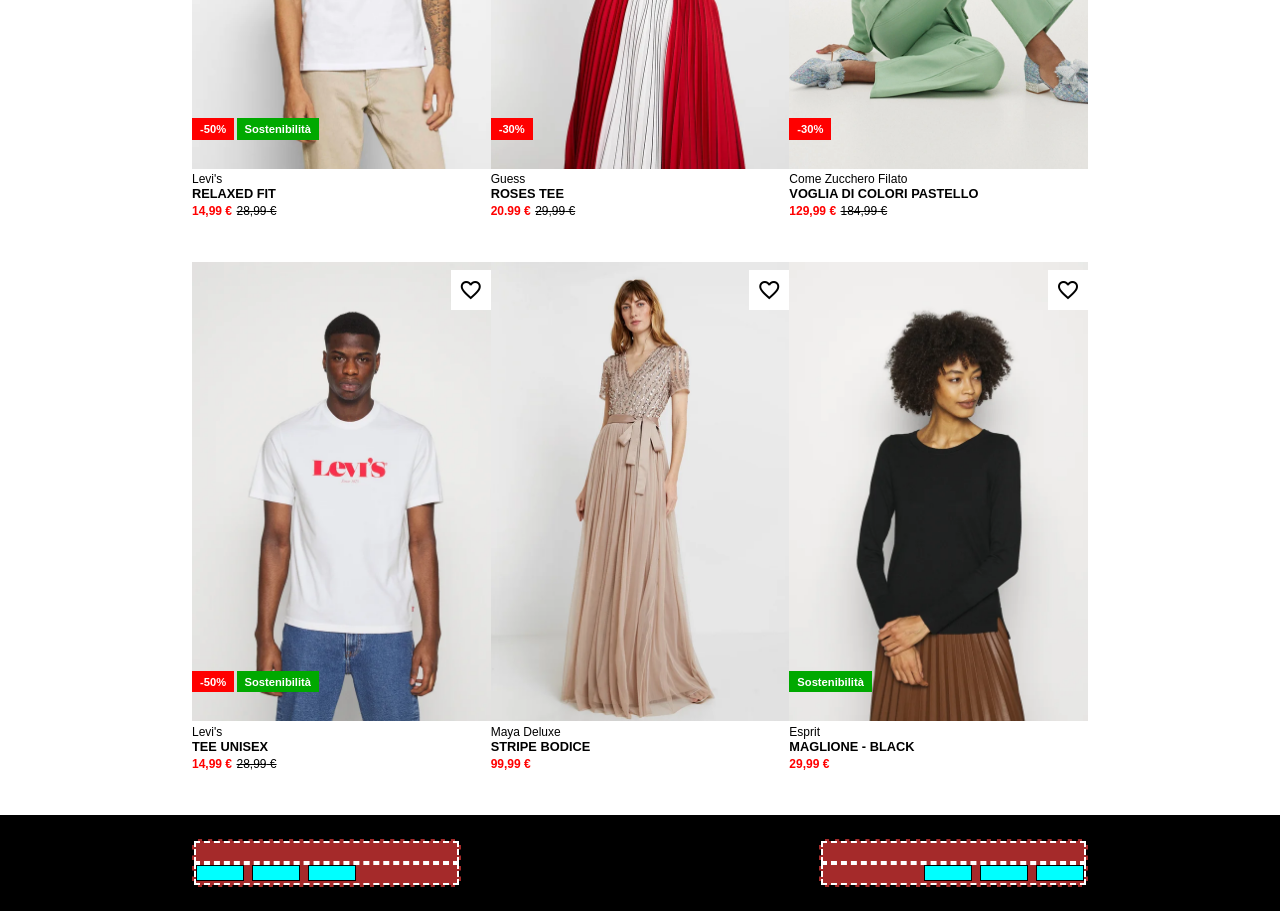
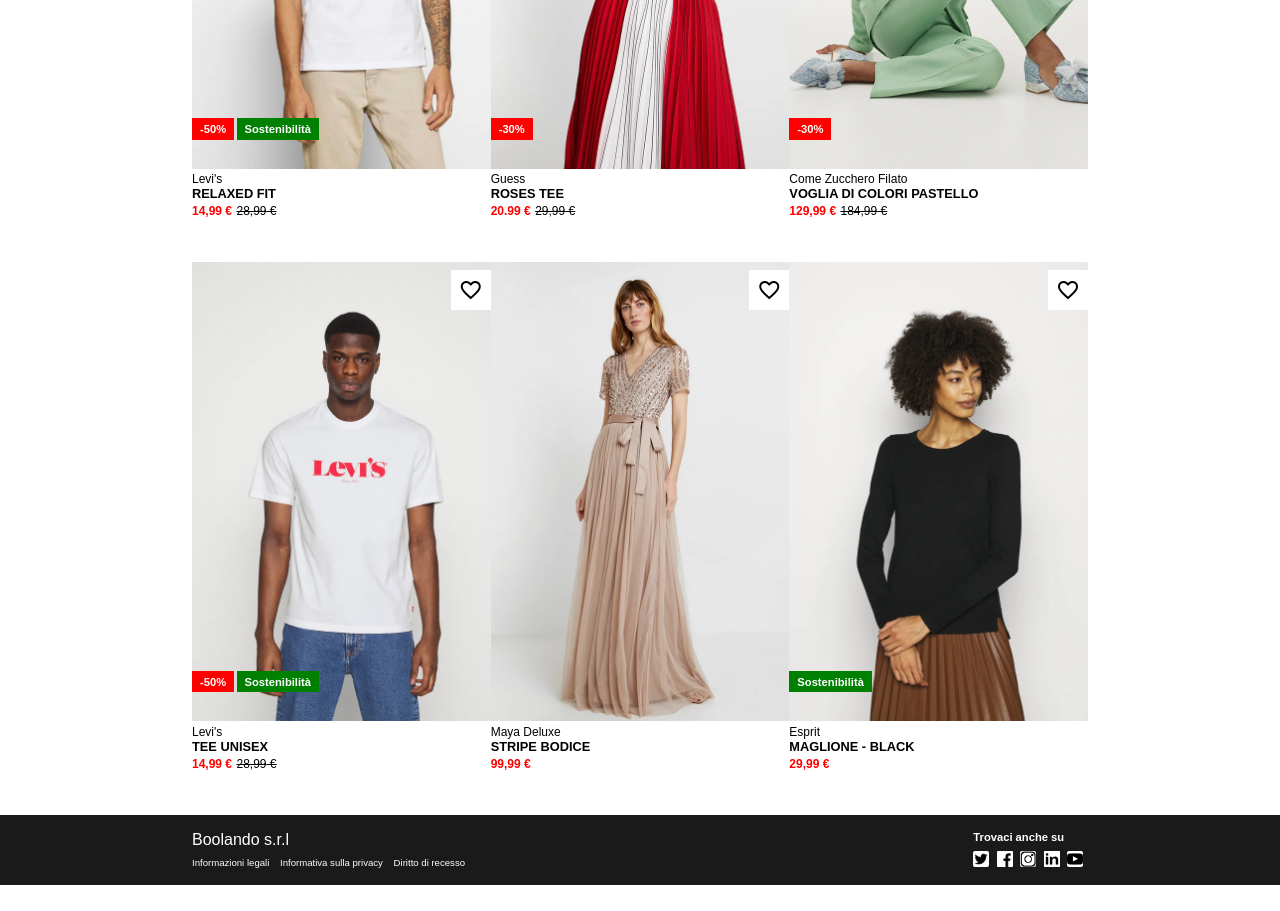
Before and after one commit to RenatoFringuello/esercizio-19-10, a plain HTML site: page index.html in a window 1280 px wide. Shown: the part 380-1291 px from the top of the page. After the commit the page ends 1265 px from the top, so only its background shows below. Drawn offline with Linux system fonts and the light colour scheme.

Commit message:
implement footer

```diff
--- a/css/style.css
+++ b/css/style.css
@@ -73,7 +73,7 @@ label.favourite::after{/*collegato al input tramite il for="input id"*/
     cursor: pointer;
 }
 input[type="checkbox"]:checked + label.favourite:hover::after{/*quando input è "checked" seleziona la fine del primo label posizionato subito dopo quando c'è il mouse sopra (scusate il trip mentale, ne vale la pena)*/
-    color:red;
+    color:#ff0000;
 }
 input[type="checkbox"] { /*nascondo il checkbox*/
     display: none;
@@ -89,7 +89,7 @@ input[type="checkbox"]:checked + label.favourite::after {/*quando input è "chec
     bottom:2rem;
 }
 .discount::before{
-    background-color: red;
+    background-color: #ff0000;
     margin-right:0.15rem;
     padding: 0.3rem 0.5rem
 }
@@ -101,7 +101,7 @@ input[type="checkbox"]:checked + label.favourite::after {/*quando input è "chec
 }
 .eco::after{
     content: 'Sostenibilità';
-    background-color: #00a900;
+    background-color: #008000;
     padding: 0.3rem 0.5rem;
 }
 
@@ -127,23 +127,45 @@ footer.product-desc{
     text-decoration: line-through;
 }
 .real-price{
-    color:red;
+    color:#ff0000;
     font-weight: bold;
 }
 
 /* ------------------------------- FOOTER ------------------------------ */
 footer:not(main footer){
-    background-color: black;
+    background-color: #1a1a1a;
     color:white;
-    padding: 1.5rem 0;
+    padding: 1rem 0;
+}
+.credits-info,
+.socials-container{
+    margin-top: 0.5rem;
+    font-size: 0.6rem;
 }
 
-section.credits,
-section.socials{
-    flex-basis: 30%;
-    height: 3rem;
-    background-color: brown;
+section.socials nav a{
+    display: inline-block;
+    background-color: white;
+    border-radius: 2px;
+    margin-right: 0.3rem;
+    width: 1rem;
+    height: 1rem;
 }
+section.socials nav a:not(.invert) img{
+    filter: brightness(0) contrast(1);
+    -webkit-filter: brightness(0) contrast(1);
+}
+section.socials nav a.invert{
+    background-color: black;
+}
+section.socials nav a#ln img{
+    filter: invert(1);
+}
+section.socials nav a#face{
+    background-color: black;
+}
+
+
 
 /* ------------------------------- CLASSES ------------------------------ */
 .container{
@@ -228,22 +250,3 @@ article.articles-product:hover #mayadlx-dress{
 article.articles-product:hover #esprit-sweater{
     background-image: url('../img/6b.webp');
 }
-
-/* da canmcellare */
-    /* crazy border */
-footer > section > section{
-    border: 2px dashed black;
-}
-
-footer > section > section > *{
-    height: 50%;
-    border: 2px dashed white;
-}
-footer nav a{
-    display: inline-block;
-    height: 1rem;
-    width: 3rem;
-    background-color: aqua;
-    border: 1px solid black;
-    margin: 0 0.5rem 0 0;
-}
--- a/index.html
+++ b/index.html
@@ -155,15 +155,23 @@
         <footer>
             <section class="container flex-between-center">
                 <section class="credits">
-                    <div class="brand"></div>
+                    <div class="brand">Boolando s.r.l</div>
                     <nav class="credits-info">
-                        <a href=""></a><a href=""></a><a href=""></a>
+                        <a href="#">Informazioni legali</a>
+                        <a href="#">Informativa sulla privacy</a>
+                        <a href="#">Diritto di recesso</a>
                     </nav>
                 </section>
                 <section class="socials">
-                    <div class="title"></div>
-                    <nav class="socials-container text-a-end">
-                        <a href=""></a><a href=""></a><a href=""></a>
+                    <div class="title small7-bold">
+                        Trovaci anche su
+                    </div>
+                    <nav class="socials-container">
+                        <a href="#"><img src="img/socials/twitter.png" alt="Twitter"></a>
+                        <a class="invert" href="#"><img src="img/socials/facebook2.png" alt="Facebook"></a>
+                        <a href="#"><img src="img/socials/insta.png" alt="Instagram"></a>
+                        <a class="invert" id="ln" href="#"><img src="img/socials/linkedin.png" alt="Linkedin"></a>
+                        <a href="#"><img src="img/socials/yt.png" alt="Youtube"></a>
                     </nav>
                 </section>
             </section>
```
Also changed, not shown: 3 other files.
